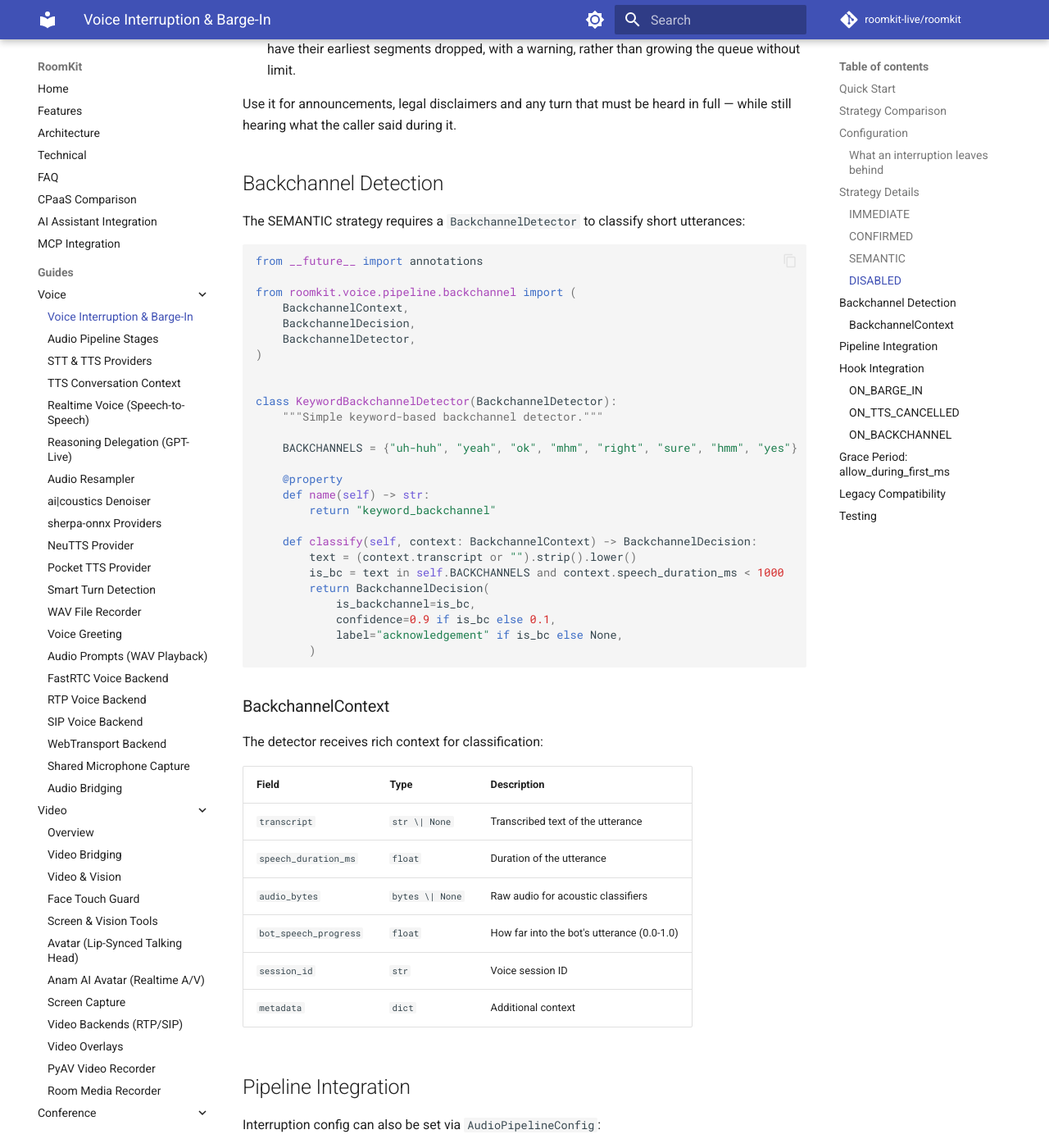
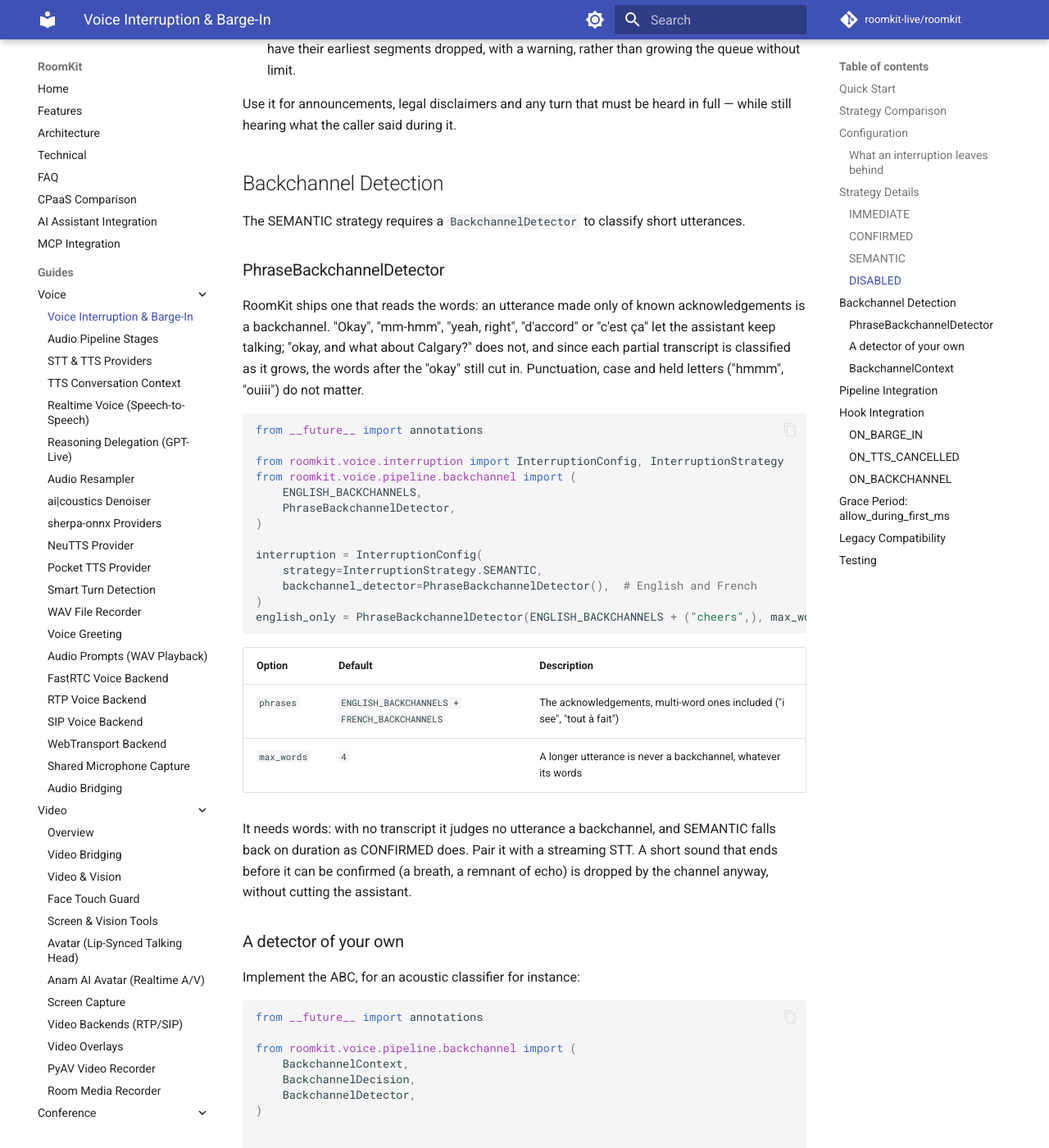
Before and after one commit to roomkit-live/roomkit-docs, an MkDocs documentation site: the page built from docs/guides/voice-interruption.md, in a window 1280 px wide and 1400 px high, scrolled down 4845 px. Shown: the whole window at 82% size. Built offline with MkDocs 1.6.1 and Material for MkDocs 9.7.7, drawn with Linux system fonts in a browser that asks for light colours; comment, search, counter and statistics services are not loaded; some of the changed text lies outside the part shown.

Commit message:
docs(voice): PhraseBackchannelDetector, the shipped backchannel detector for SEMANTIC, in the interruption guide and features (RMK-390)

````diff
--- a/docs/guides/voice-interruption.md
+++ b/docs/guides/voice-interruption.md
@@ -164,7 +164,7 @@ voice = VoiceChannel(
     stt=stt, tts=tts, backend=backend,
     interruption=InterruptionConfig(
         strategy=InterruptionStrategy.SEMANTIC,
-        backchannel_detector=my_detector,
+        backchannel_detector=PhraseBackchannelDetector(),
     ),
 )
 ```
@@ -207,7 +207,46 @@ full — while still hearing what the caller said during it.
 
 ## Backchannel Detection
 
-The SEMANTIC strategy requires a `BackchannelDetector` to classify short utterances:
+The SEMANTIC strategy requires a `BackchannelDetector` to classify short utterances.
+
+### PhraseBackchannelDetector
+
+RoomKit ships one that reads the words: an utterance made only of known
+acknowledgements is a backchannel. "Okay", "mm-hmm", "yeah, right",
+"d'accord" or "c'est ça" let the assistant keep talking; "okay, and what about
+Calgary?" does not, and since each partial transcript is classified as it
+grows, the words after the "okay" still cut in. Punctuation, case and held
+letters ("hmmm", "ouiii") do not matter.
+
+```python
+from __future__ import annotations
+
+from roomkit.voice.interruption import InterruptionConfig, InterruptionStrategy
+from roomkit.voice.pipeline.backchannel import (
+    ENGLISH_BACKCHANNELS,
+    PhraseBackchannelDetector,
+)
+
+interruption = InterruptionConfig(
+    strategy=InterruptionStrategy.SEMANTIC,
+    backchannel_detector=PhraseBackchannelDetector(),  # English and French
+)
+english_only = PhraseBackchannelDetector(ENGLISH_BACKCHANNELS + ("cheers",), max_words=3)
+```
+
+| Option | Default | Description |
+|--------|---------|-------------|
+| `phrases` | `ENGLISH_BACKCHANNELS + FRENCH_BACKCHANNELS` | The acknowledgements, multi-word ones included ("i see", "tout à fait") |
+| `max_words` | `4` | A longer utterance is never a backchannel, whatever its words |
+
+It needs words: with no transcript it judges no utterance a backchannel, and
+SEMANTIC falls back on duration as CONFIRMED does. Pair it with a streaming
+STT. A short sound that ends before it can be confirmed (a breath, a remnant
+of echo) is dropped by the channel anyway, without cutting the assistant.
+
+### A detector of your own
+
+Implement the ABC, for an acoustic classifier for instance:
 
 ```python
 from __future__ import annotations
````
Also changed, not shown: docs/features.md (+1 -1 lines).
